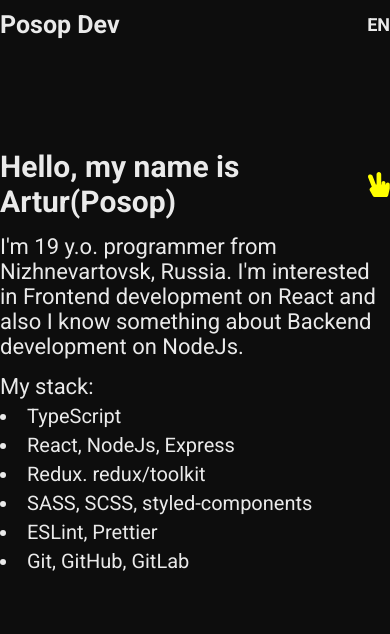
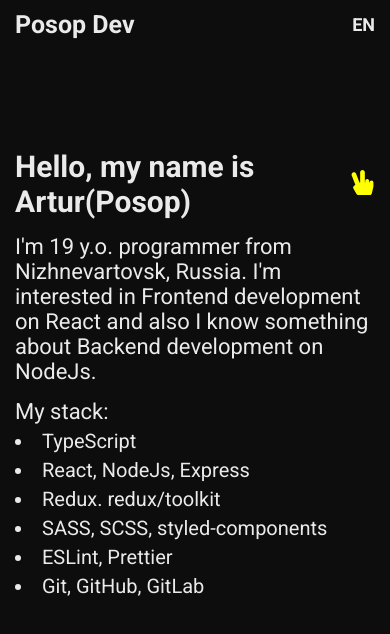
Before and after one commit to posop1/posop.dev, a React (Vite) app: page / in a window 390 px wide. Shown: the top 634 px of the page. Built offline with nearby package versions, Linux system fonts and the light colour scheme.

Commit message:
fix: padding in mobile

```diff
--- a/src/components/Information/InfoItem/InfoItem.module.scss
+++ b/src/components/Information/InfoItem/InfoItem.module.scss
@@ -7,6 +7,7 @@
   margin-bottom: 15px;
   display: flex;
   align-items: center;
+  justify-content: flex-start;
 }
 .maininfo {
   font-size: 22px;
--- a/src/components/Information/InfoItem/index.tsx
+++ b/src/components/Information/InfoItem/index.tsx
@@ -10,10 +10,12 @@
         <span>
           <h2 className={styles.title}>
             {title}
-            <FaHandPeace
-              color="ffff00"
-              size={'25px'}
-            />
+            <p>
+              <FaHandPeace
+                color="ffff00"
+                size={'25px'}
+              />
+            </p>
           </h2>
           <p className={styles.maininfo}>{body}</p>
           <p className={styles.stack}>{stack.title}</p>
--- a/src/styles/app.scss
+++ b/src/styles/app.scss
@@ -9,5 +9,6 @@
 }
 .container {
   max-width: 900px;
+  padding: 0 15px;
   margin: 0 auto;
 }
```
